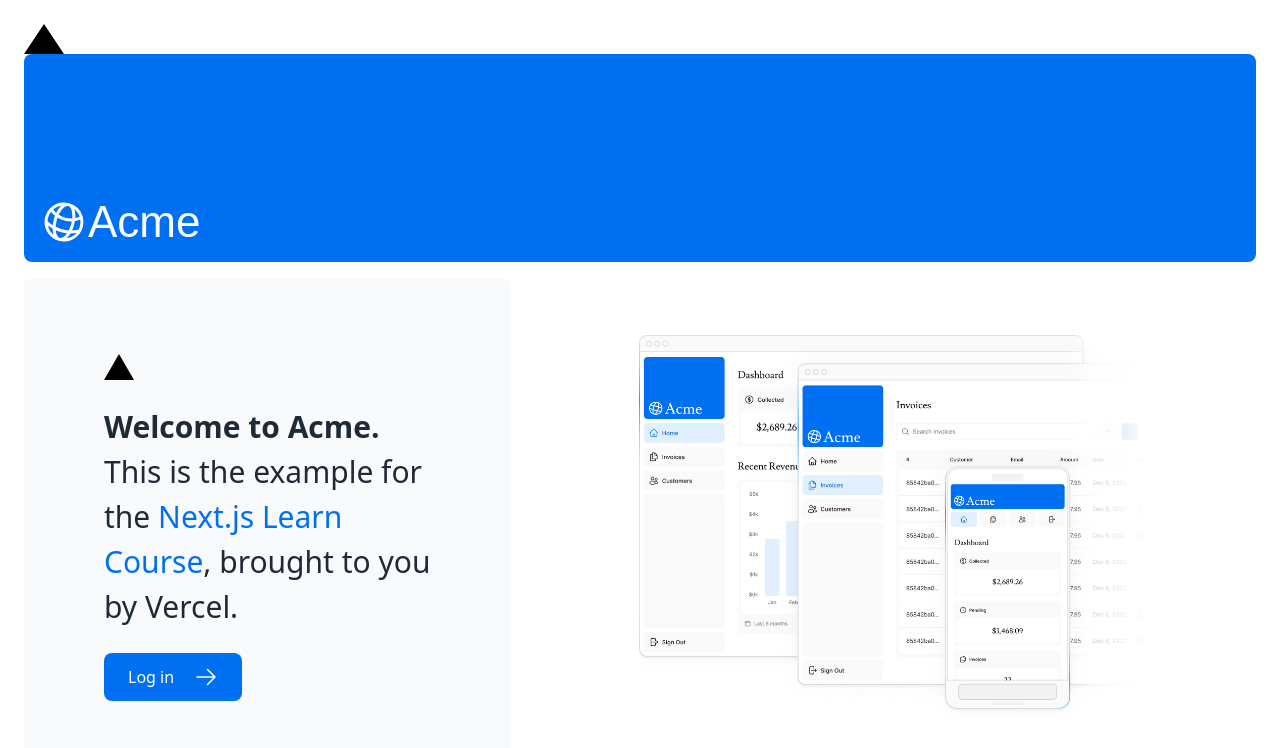
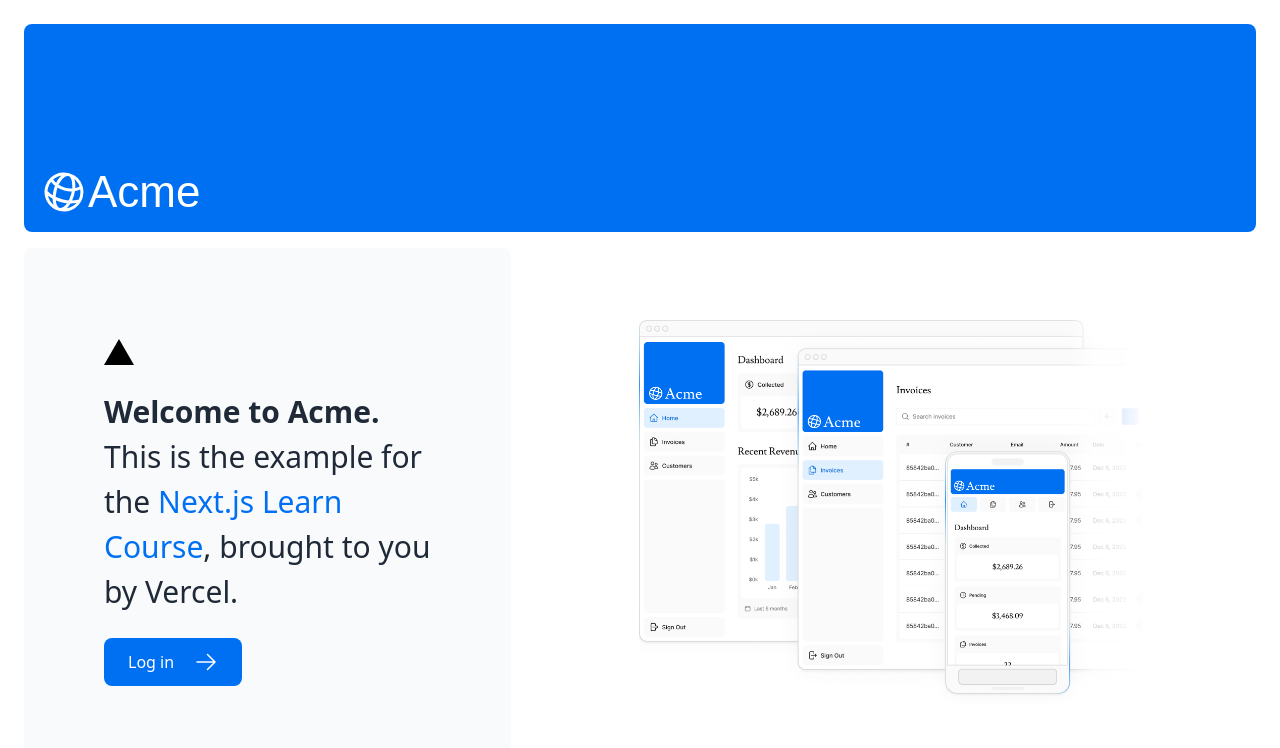
Before and after one commit to C0dingForFun/nextjs-prac1, a Next.js app: page / in a window 1280 px wide. Shown: the top 748 px of the page. Built offline with nearby package versions, Linux system fonts and the light colour scheme; a web font is replaced by a local one.

Commit message:
hero image desktop

```diff
--- a/app/page.tsx
+++ b/app/page.tsx
@@ -8,9 +8,9 @@
 export default function Page() {
   return (
     <main className="flex min-h-screen flex-col p-6">
-      <div className={styles.shape}>
+      {/* <div className={styles.shape}>
 
-      </div>
+      </div> */}
       <div className="flex h-20 shrink-0 items-end rounded-lg bg-blue-500 p-4 md:h-52">
         <AcmeLogo />
       </div>
```
